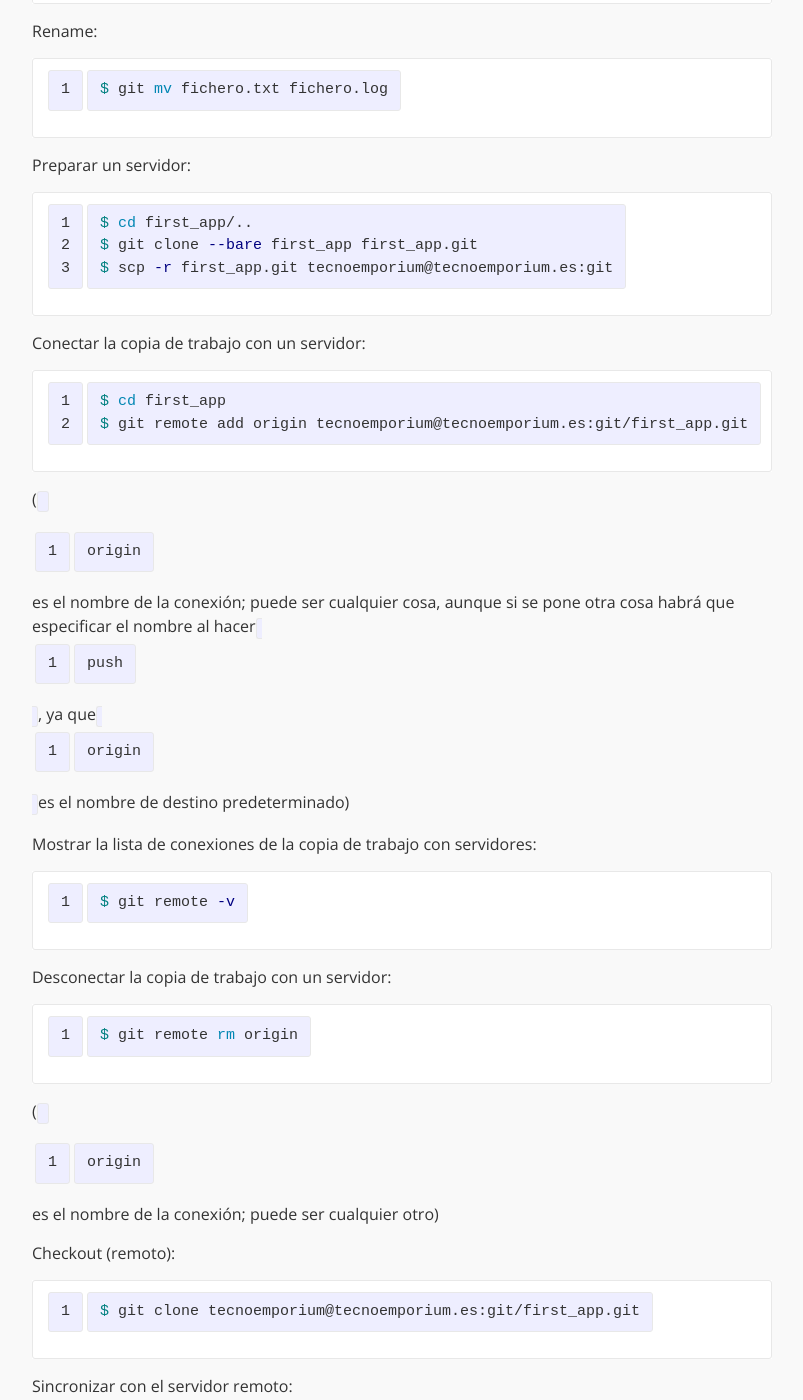
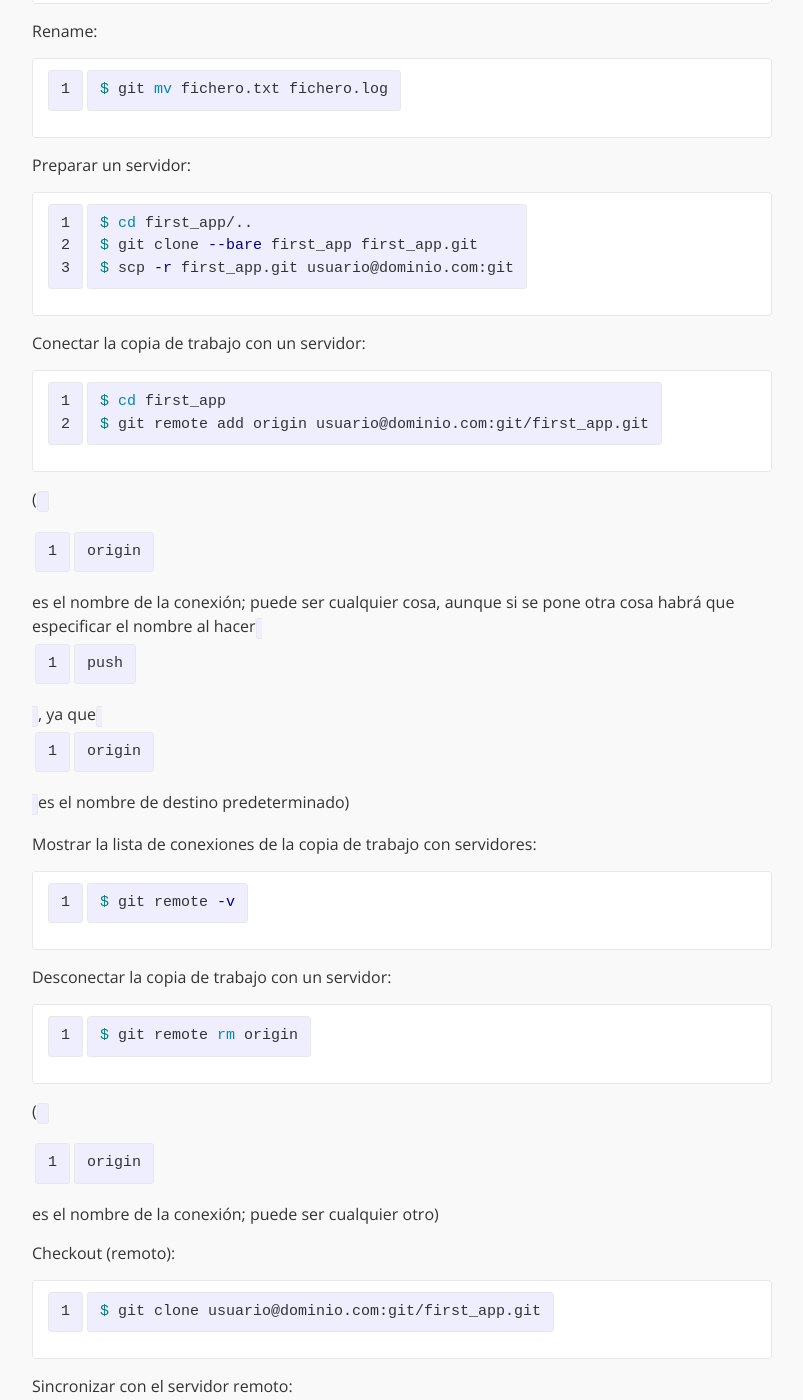
Before and after one commit to eduardofilo/eduardofilo.jekyll, a Jekyll site: the page built from desarrollo/git.md, in a window 1280 px wide and 1400 px high, scrolled down 2385 px. Shown: the whole window, without its empty margins (238-1041 px from the left). Built offline with Jekyll 4.4.1, drawn with Linux system fonts in a browser that asks for light colours; emoji names are drawn with the system emoji font.

Commit message:
Pequeño cambio.

````diff
--- a/desarrollo/git.md
+++ b/desarrollo/git.md
@@ -107,14 +107,14 @@ Preparar un servidor:
 ```bash
 $ cd first_app/..
 $ git clone --bare first_app first_app.git
-$ scp -r first_app.git tecnoemporium@tecnoemporium.es:git
+$ scp -r first_app.git usuario@dominio.com:git
 ```
 
 Conectar la copia de trabajo con un servidor:
 
 ```bash
 $ cd first_app
-$ git remote add origin tecnoemporium@tecnoemporium.es:git/first_app.git
+$ git remote add origin usuario@dominio.com:git/first_app.git
 ```
 
 (`origin` es el nombre de la conexión; puede ser cualquier cosa, aunque si se pone otra cosa habrá que especificar el nombre al hacer `push`, ya que `origin` es el nombre de destino predeterminado)
@@ -136,7 +136,7 @@ $ git remote rm origin
 Checkout (remoto):
 
 ```bash
-$ git clone tecnoemporium@tecnoemporium.es:git/first_app.git
+$ git clone usuario@dominio.com:git/first_app.git
 ```
 
 Sincronizar con el servidor remoto:
````
